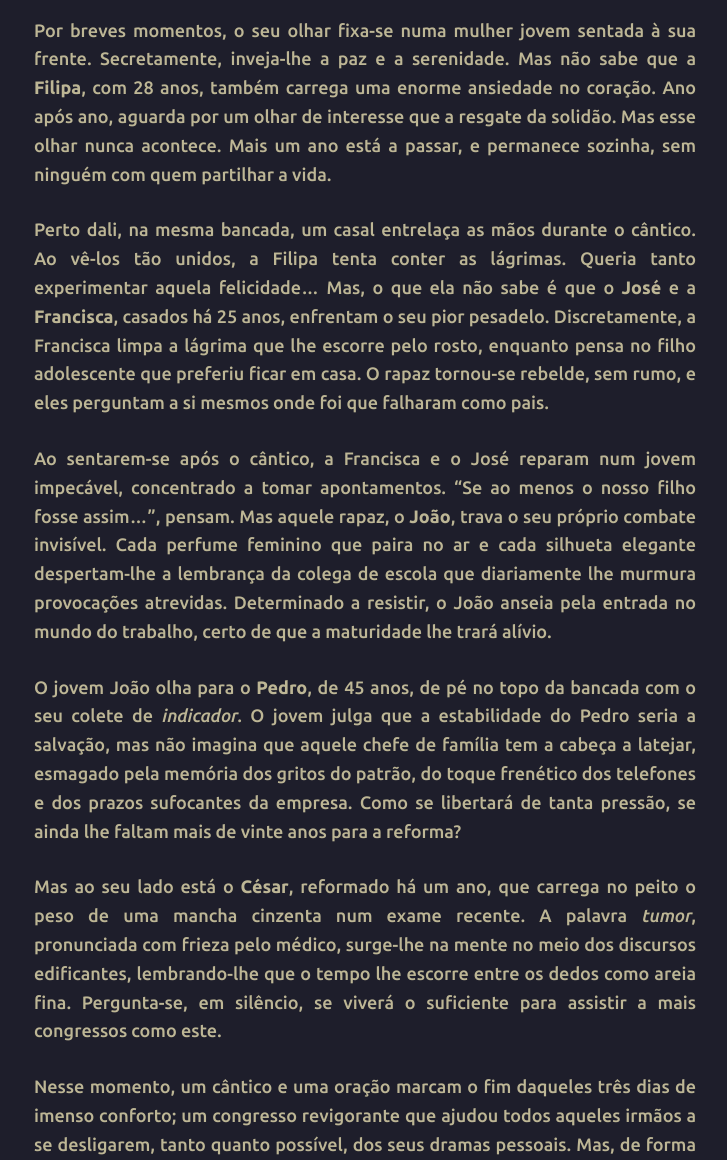
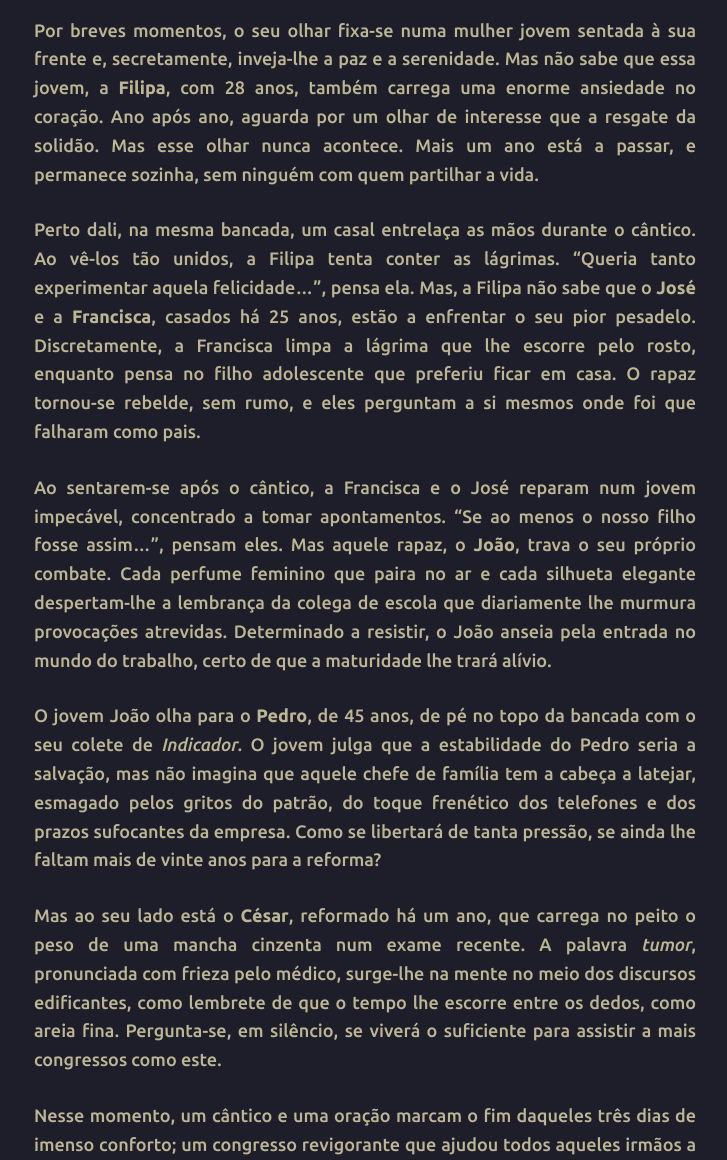
Before and after one commit to joaquim-capitao/queime-depois-de-ler, a Jekyll site: the page built from os-quarenta-mil.md, in a window 1280 px wide and 1400 px high, scrolled down 364 px. Shown: the part 240-1400 px from the top of the window, without its empty margins (275-1002 px from the left). Built offline with Jekyll 4.4.1, drawn with Linux system fonts in a browser that asks for light colours; our own code applies the rules of GitHub Pages for plain Markdown files.

Commit message:
Atualizar o os-quarenta-mil.md

```diff
--- a/os-quarenta-mil.md
+++ b/os-quarenta-mil.md
@@ -5,15 +5,15 @@
 
 ![](https://i.ibb.co/FbJjnV3m/1000132853.png)
 
-Por breves momentos, o seu olhar fixa-se numa mulher jovem sentada à sua frente. Secretamente, inveja-lhe a paz e a serenidade. Mas não sabe que a **Filipa**, com 28 anos, também carrega uma enorme ansiedade no coração. Ano após ano, aguarda por um olhar de interesse que a resgate da solidão. Mas esse olhar nunca acontece. Mais um ano está a passar, e permanece sozinha, sem ninguém com quem partilhar a vida.
+Por breves momentos, o seu olhar fixa-se numa mulher jovem sentada à sua frente e, secretamente, inveja-lhe a paz e a serenidade. Mas não sabe que essa jovem, a **Filipa**, com 28 anos, também carrega uma enorme ansiedade no coração. Ano após ano, aguarda por um olhar de interesse que a resgate da solidão. Mas esse olhar nunca acontece. Mais um ano está a passar, e permanece sozinha, sem ninguém com quem partilhar a vida.
 
-Perto dali, na mesma bancada, um casal entrelaça as mãos durante o cântico. Ao vê-los tão unidos, a Filipa tenta conter as lágrimas. Queria tanto experimentar aquela felicidade... Mas, o que ela não sabe é que o **José** e a **Francisca**, casados há 25 anos, enfrentam o seu pior pesadelo. Discretamente, a Francisca limpa a lágrima que lhe escorre pelo rosto, enquanto pensa no filho adolescente que preferiu ficar em casa. O rapaz tornou-se rebelde, sem rumo, e eles perguntam a si mesmos onde foi que falharam como pais.
+Perto dali, na mesma bancada, um casal entrelaça as mãos durante o cântico. Ao vê-los tão unidos, a Filipa tenta conter as lágrimas. "Queria tanto experimentar aquela felicidade...", pensa ela. Mas, a Filipa não sabe que o **José** e a **Francisca**, casados há 25 anos, estão a enfrentar o seu pior pesadelo. Discretamente, a Francisca limpa a lágrima que lhe escorre pelo rosto, enquanto pensa no filho adolescente que preferiu ficar em casa. O rapaz tornou-se rebelde, sem rumo, e eles perguntam a si mesmos onde foi que falharam como pais.
 
-Ao sentarem-se após o cântico, a Francisca e o José reparam num jovem impecável, concentrado a tomar apontamentos. "Se ao menos o nosso filho fosse assim...", pensam. Mas aquele rapaz, o **João**, trava o seu próprio combate invisível. Cada perfume feminino que paira no ar e cada silhueta elegante despertam-lhe a lembrança da colega de escola que diariamente lhe murmura provocações atrevidas. Determinado a resistir, o João anseia pela entrada no mundo do trabalho, certo de que a maturidade lhe trará alívio.
+Ao sentarem-se após o cântico, a Francisca e o José reparam num jovem impecável, concentrado a tomar apontamentos. "Se ao menos o nosso filho fosse assim...", pensam eles. Mas aquele rapaz, o **João**, trava o seu próprio combate. Cada perfume feminino que paira no ar e cada silhueta elegante despertam-lhe a lembrança da colega de escola que diariamente lhe murmura provocações atrevidas. Determinado a resistir, o João anseia pela entrada no mundo do trabalho, certo de que a maturidade lhe trará alívio.
 
-O jovem João olha para o **Pedro**, de 45 anos, de pé no topo da bancada com o seu colete de *indicador*. O jovem julga que a estabilidade do Pedro seria a salvação, mas não imagina que aquele chefe de família tem a cabeça a latejar, esmagado pela memória dos gritos do patrão, do toque frenético dos telefones e dos prazos sufocantes da empresa. Como se libertará de tanta pressão, se ainda lhe faltam mais de vinte anos para a reforma?
+O jovem João olha para o **Pedro**, de 45 anos, de pé no topo da bancada com o seu colete de *Indicador*. O jovem julga que a estabilidade do Pedro seria a salvação, mas não imagina que aquele chefe de família tem a cabeça a latejar, esmagado pelos gritos do patrão, do toque frenético dos telefones e dos prazos sufocantes da empresa. Como se libertará de tanta pressão, se ainda lhe faltam mais de vinte anos para a reforma?
 
-Mas ao seu lado está o **César**, reformado há um ano, que carrega no peito o peso de uma mancha cinzenta num exame recente. A palavra *tumor*, pronunciada com frieza pelo médico, surge-lhe na mente no meio dos discursos edificantes, lembrando-lhe que o tempo lhe escorre entre os dedos como areia fina. Pergunta-se, em silêncio, se viverá o suficiente para assistir a mais congressos como este.
+Mas ao seu lado está o **César**, reformado há um ano, que carrega no peito o peso de uma mancha cinzenta num exame recente. A palavra *tumor*, pronunciada com frieza pelo médico, surge-lhe na mente no meio dos discursos edificantes, como lembrete de que o tempo lhe escorre entre os dedos, como areia fina. Pergunta-se, em silêncio, se viverá o suficiente para assistir a mais congressos como este.
 
 Nesse momento, um cântico e uma oração marcam o fim daqueles três dias de imenso conforto; um congresso revigorante que ajudou todos aqueles irmãos a se desligarem, tanto quanto possível, dos seus dramas pessoais. Mas, de forma inesperada, começa a tocar um cântico adicional. Depois outro. E mais outro...
 
@@ -25,7 +25,16 @@
 
 Naquele momento tão sublime, a estrutura do estádio parece tremer. Quarenta mil vozes, fundidas num só sopro, erguem um canto imenso e límpido que vibra e ressoa contra o metal e o cimento.
 
-Mesmo feridos pelas batalhas da vida, cantam em uníssono uma verdade inegável: <ins>"Só na minha força eu não vou conseguir. Mas, contigo ao meu lado, eu não vou desistir. Quero ter coragem p’ra tudo enfrentar; nem prisões, nem mesmo a morte me podem derrotar!"</ins>
+Mesmo feridos pelas batalhas da vida, cantam em uníssono uma verdade inegável:
+
+"Só na minha força
+eu não vou conseguir.
+Mas, contigo ao meu lado,
+eu não vou desistir.
+Quero ter coragem
+p’ra tudo enfrentar;
+nem prisões, nem mesmo a morte
+me podem derrotar!"
 
 É o triunfo da alegria sobre o desgosto. Uma fé imensa que não se curva perante a dor. Naquele momento, quarenta mil almas resgatam o fôlego perdido e encontram uma força que não sabiam ter!
 
```
